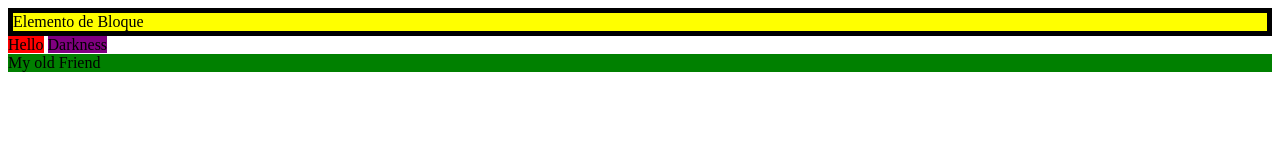
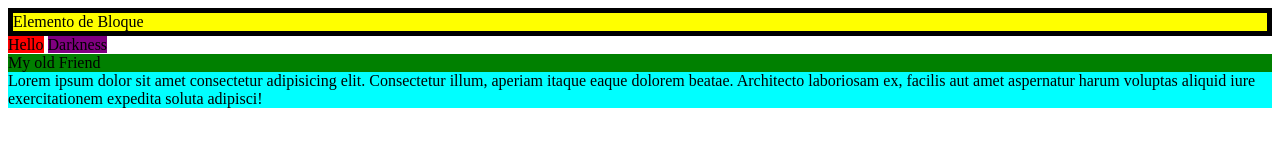
Before and after one commit to FernandoGarcia19/Tecweb-ejemplo, a plain HTML site: page index.html in a window 1280 px wide. Drawn offline with Linux system fonts and the light colour scheme.

Commit message:
Add changes

```diff
--- a/index.html
+++ b/index.html
@@ -10,5 +10,6 @@
     <span style="background-color: red;">Hello</span>
     <span style="background-color: purple;">Darkness </span>
     <div style="background-color: green;">My old Friend</div>
+    <div style="background-color: cyan;">Lorem ipsum dolor sit amet consectetur adipisicing elit. Consectetur illum, aperiam itaque eaque dolorem beatae. Architecto laboriosam ex, facilis aut amet aspernatur harum voluptas aliquid iure exercitationem expedita soluta adipisci!</div>
 </body>
 </html>
```
